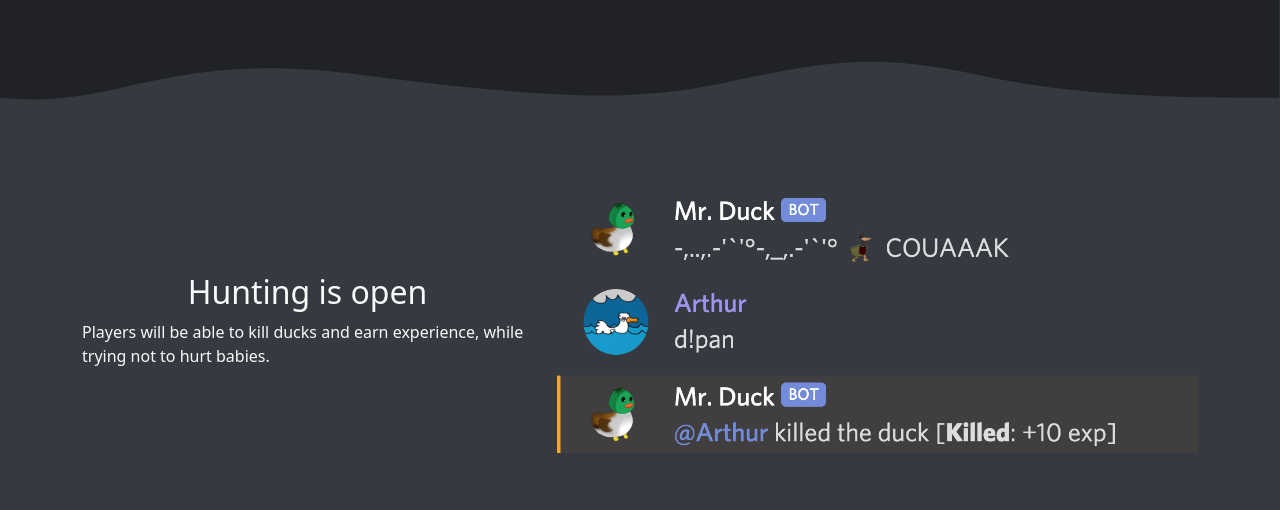
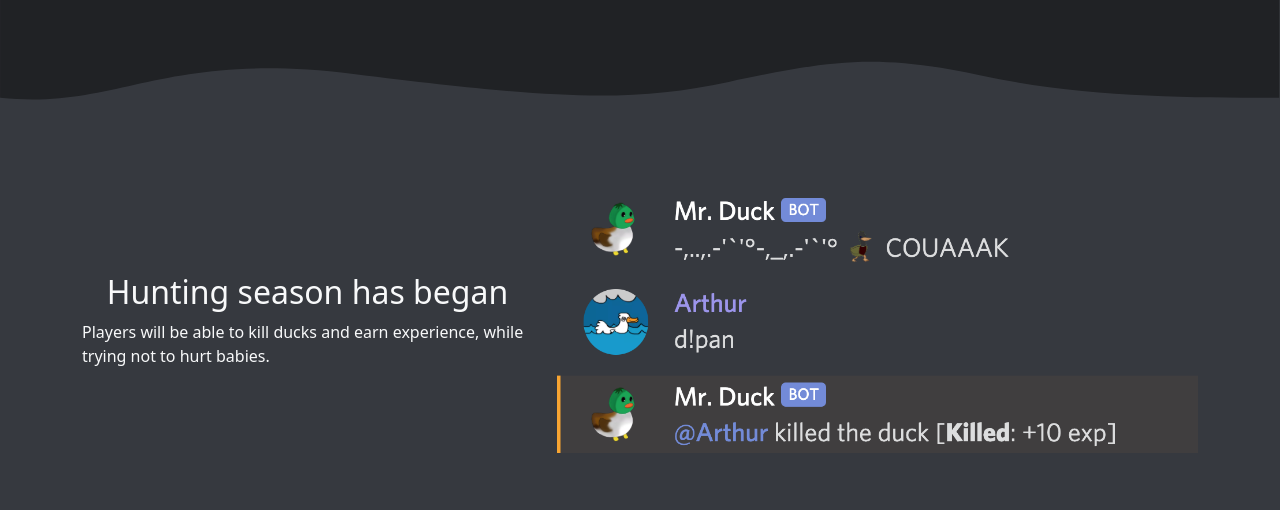
Before and after one commit to DuckHunt-discord/DHV4_Web, a Python web app: template src/public/templates/public/index.jinja2 in a window 1280 px wide. Shown: the part 442-952 px from the top of the page. Run offline with Jinja, Linux system fonts and the light colour scheme; the template is opened without the code that fills it, so the values that code supplies are empty.

Commit message:
Better title on home

```diff
--- a/src/public/templates/public/index.jinja2
+++ b/src/public/templates/public/index.jinja2
@@ -66,7 +66,7 @@
     <div class="container text-light" style="padding-top: 3em;">
         <div class="row pt-3">
             <div class="col-5 align-middle align-self-center">
-                <div class="h2 text-center">Hunting is open</div>
+                <div class="h2 text-center">Hunting season has began</div>
                 <p>Players will be able to kill ducks and earn experience, while trying not to hurt babies.</p>
             </div>
             <div class="col-7">
```
